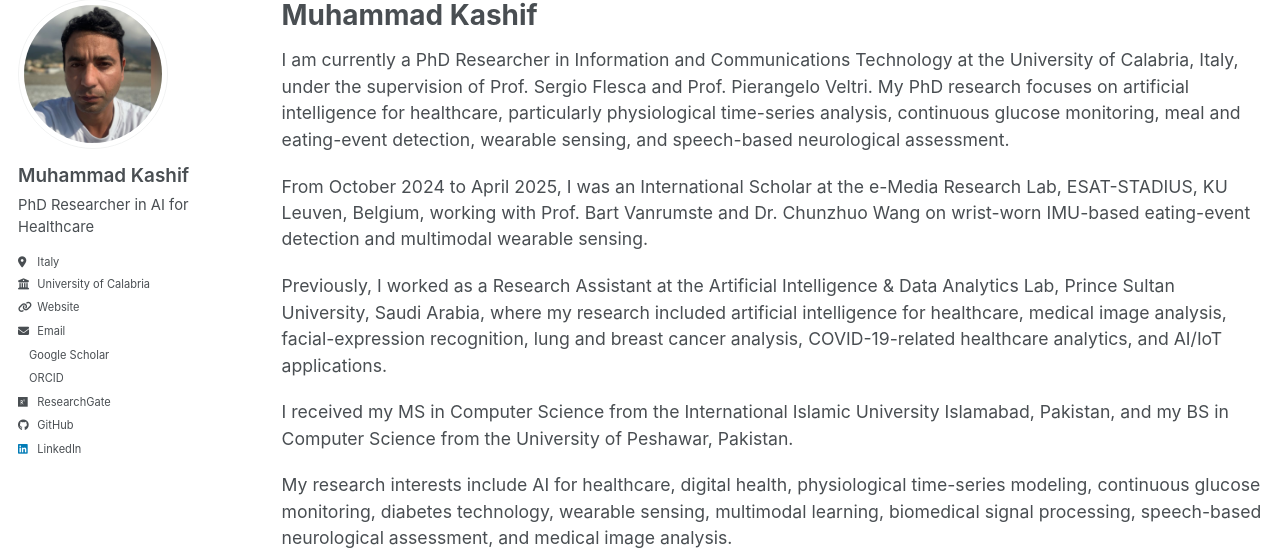
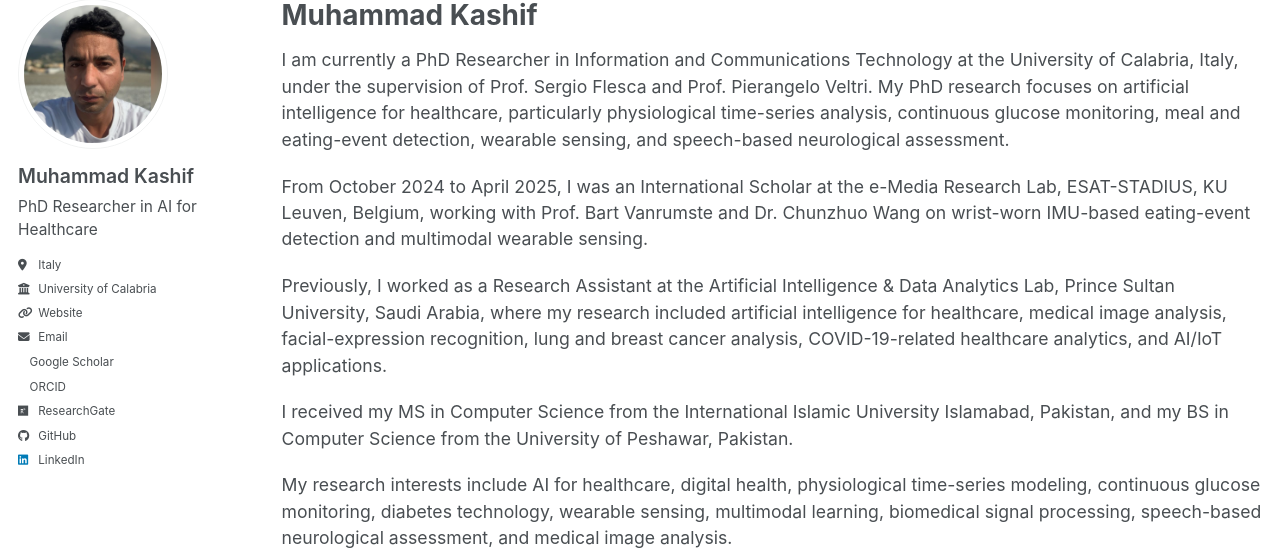
Before and after one commit to drkashifhon/drkashifhon.github.io, a Jekyll site: the page built from _pages/about.md, in a window 1280 px wide. Shown: the part 104-658 px from the top of the page. Built offline with Jekyll 4.4.1, drawn with Linux system fonts in a browser that asks for light colours; a style sheet for code colours, icons or effects is not loaded.

Commit message:
Update main.scss

```diff
--- a/assets/css/main.scss
+++ b/assets/css/main.scss
@@ -98,7 +98,7 @@
 
 /* Sidebar name */
 .sidebar .author__name {
-  font-size: 1.05em !important;
+  font-size: 1.08em !important;
   font-weight: 600 !important;
   line-height: 1.25 !important;
   margin-top: 0.8em !important;
@@ -106,7 +106,7 @@
 
 /* Sidebar biography */
 .author__bio {
-  font-size: 0.82em !important;
+  font-size: 0.86em !important;
   line-height: 1.45 !important;
   font-weight: 400 !important;
   color: #494e52 !important;
@@ -116,7 +116,7 @@
 
 /* Sidebar links */
 .author__urls {
-  font-size: 0.82em !important;
+  font-size: 0.86em !important;
   color: #494e52 !important;
 }
 
```
